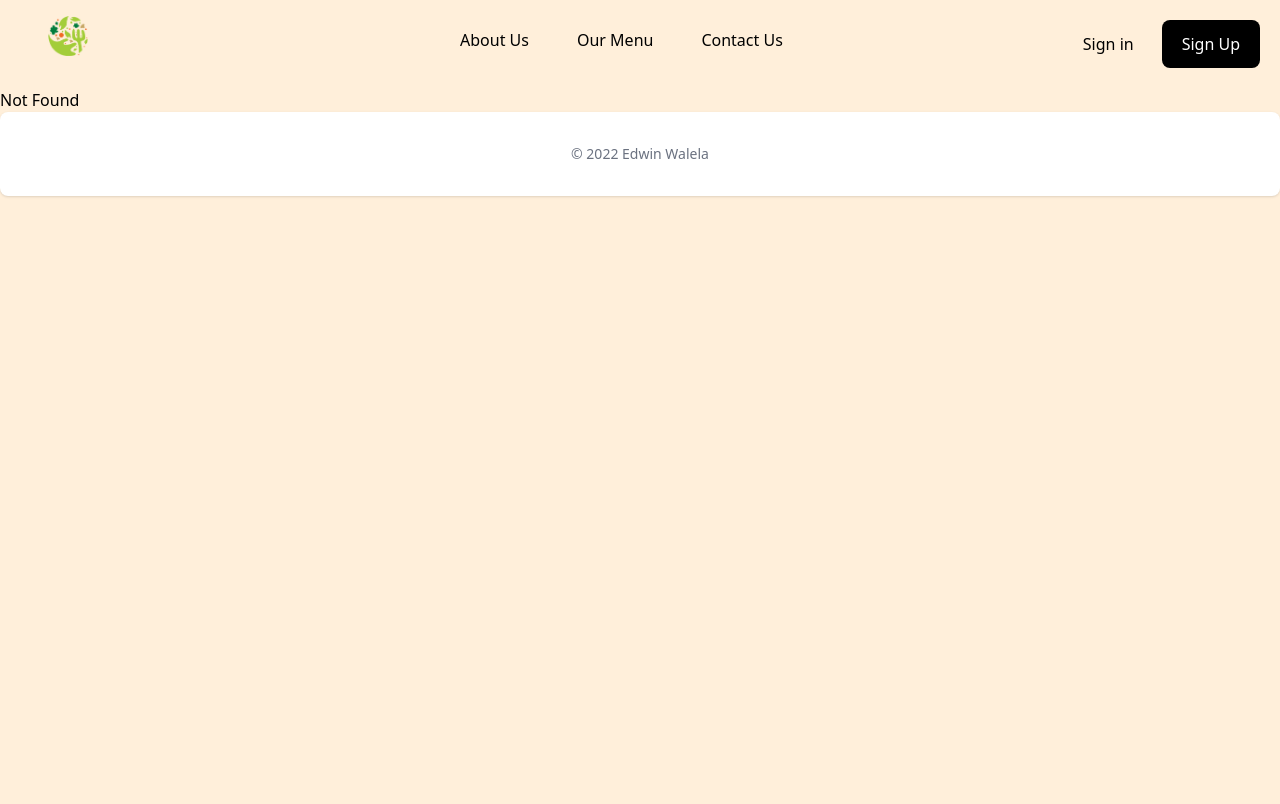
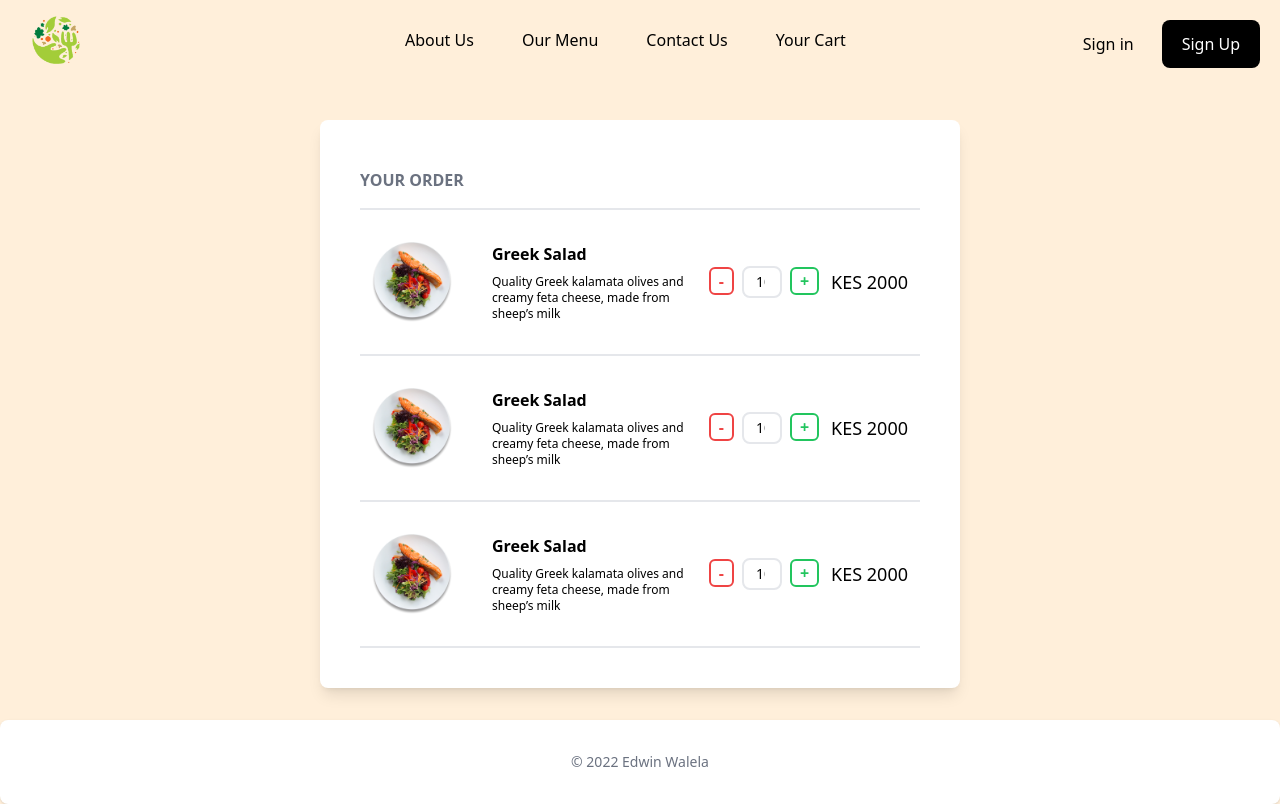
Before and after one commit to EdwinWalela/fastfood, a React (Create React App) app: page /cart in a window 1280 px wide. Before the commit this address had no page. Built offline with nearby package versions, Linux system fonts and the light colour scheme.

Commit message:
create cart page

```diff
--- a/src/App.tsx
+++ b/src/App.tsx
@@ -4,6 +4,7 @@ import NavBar from './pages/Layout/NavBar/index';
 import LandingPage from './pages/Landing/index';
 import LoginPage from './pages/Login/index';
 import RegisterPage from './pages/Register/index';
+import CartPage from './pages/Cart/index'
 import MenuPage from './pages/Menu/index'
 import Footer from "./pages/Layout/Footer/index"
 import MenuRedirect from './pages/Menu/menuRedirect';
@@ -16,6 +17,7 @@ function App() {
         <Route path="/" element={<LandingPage />}/>
         <Route path="/sign-in" element={<LoginPage />}/>
         <Route path="/register" element={<RegisterPage />}/>
+        <Route path="/cart" element={<CartPage />} />
         <Route path="/menu/*">
           <Route path=":category" element={<MenuPage />}/>
           <Route path="*" element={<MenuRedirect />}/>
--- /dev/null
+++ b/src/pages/Cart/CartItem.tsx
@@ -0,0 +1,22 @@
+const CartItem = () =>{
+  return (
+    <>
+    <div className="flex items-center px-3 my-6">
+      <img className="w-20 mr-10" src="/assets/img/food-landing.png"/>
+      <div className="flex-1">
+        <h4 className="font-bold my-2">Greek Salad</h4>
+        <p className="text-xs my-2">Quality Greek kalamata olives and creamy feta cheese, made from sheep’s milk</p>
+      </div>
+      <div className="px-3">
+        <button className="border-2 border-red-500 px-2 mr-2 rounded-md text-red-500  font-bold" >-</button>
+          <input type="number" value={10} className="w-10 py-1 pl-3 text-sm rounded-lg border-2 text-center" />
+          <button className="border-2 border-green-500 px-2 ml-2 rounded-md text-green-500  font-bold" >+</button>
+        </div>
+        <p className="font-medium text-lg">KES 2000</p>
+      </div>
+    <div className="border mt-4"></div>
+    </>
+  )
+}
+
+export default CartItem;
--- /dev/null
+++ b/src/pages/Cart/CartList.tsx
@@ -0,0 +1,13 @@
+import CartItem from "./CartItem";
+
+const CartList = () =>{
+  return (
+    <>
+      <CartItem />
+      <CartItem />
+      <CartItem />
+    </>
+  )
+}
+
+export default CartList;
--- /dev/null
+++ b/src/pages/Cart/index.tsx
@@ -0,0 +1,15 @@
+import CartList from "./CartList"
+
+const CartPage = () =>{
+  return (
+    <div className="m-h-screen">
+      <div className="mx-auto my-8 p-10 rounded-lg shadow-lg w-1/2 bg-white">
+        <h3 className="font-bold text-md my-2 text-gray-500">YOUR ORDER</h3>
+        <div className="border my-4"></div>
+        <CartList />
+      </div>
+    </div>
+  )
+}
+
+export default CartPage
--- a/src/pages/Layout/NavBar/logo.tsx
+++ b/src/pages/Layout/NavBar/logo.tsx
@@ -2,9 +2,9 @@ import { Link } from 'react-router-dom'
 
 const Logo = () => {
   return (
-    <div className="mx-8">
+    <div className="px-4">
       <Link to="/">
-        <img className="w-10" src="/assets/img/logo.png" />
+        <img className="w-12" src="/assets/img/logo.png" />
       </Link>
     </div>
   )
--- a/src/pages/Layout/NavBar/menuItems.tsx
+++ b/src/pages/Layout/NavBar/menuItems.tsx
@@ -2,7 +2,7 @@ import { NavLink } from "react-router-dom"
 
 const MenuItems = () =>{
   return (
-    <div className="flex-1 ml-16">
+    <div className="flex-1 pl-24">
       <ul className="flex justify-center">
         <NavLink
           to="/about-us"
@@ -19,6 +19,11 @@ const MenuItems = () =>{
           className={({isActive})=> isActive ? "px-6 py-3 font-medium cursor-pointer": "px-6 py-3 cursor-pointer"}>
           Contact Us
         </NavLink>
+        <NavLink
+          to="/cart"
+          className={({isActive})=> isActive ? "px-6 py-3 font-medium cursor-pointer": "px-6 py-3 cursor-pointer"}>
+          Your Cart
+        </NavLink>
       </ul>
     </div>
   )
```
Also changed, not shown: 1 other file (tests, documents, lock files or other folders).
